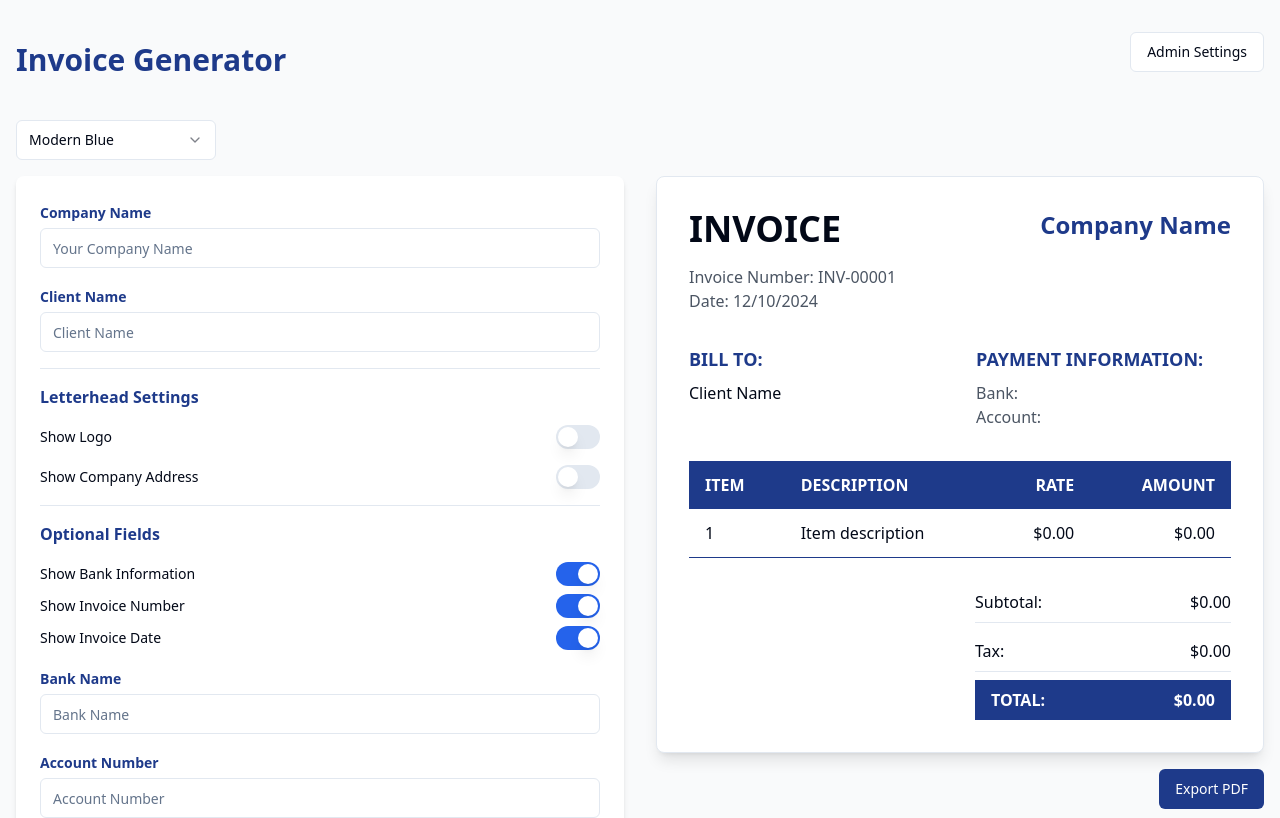
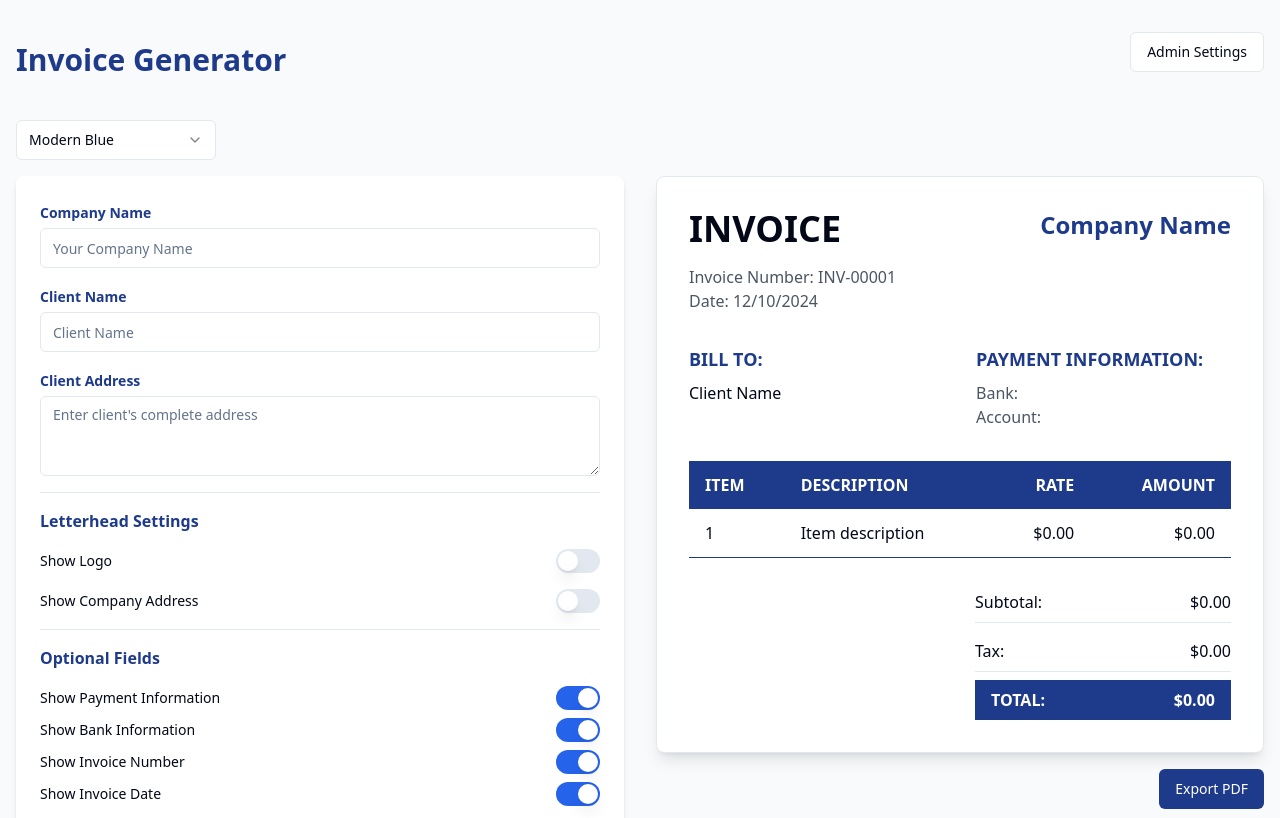
Before and after one commit to lasinsrajx/invoicepixie, a React (Vite) app: page / in a window 1280 px wide. Shown: the top 818 px of the page. Built offline with nearby package versions, Linux system fonts and the light colour scheme.

Commit message:
Add billing address and payment info toggle
Implement functionality to add a billing address option and a toggle button for showing and hiding payment information. Ensure that admin settings are saved permanently.
[skip gpt_engineer]

```diff
--- a/src/components/AdminSettings.tsx
+++ b/src/components/AdminSettings.tsx
@@ -15,11 +15,12 @@ export const AdminSettings = () => {
   const [accountNumber, setAccountNumber] = useState("XXXX-XXXX-XXXX");
 
   useEffect(() => {
-    const savedHeaderScript = localStorage.getItem("headerScript") || "";
-    const savedTopAdCode = localStorage.getItem("topAdCode") || "";
-    const savedBottomAdCode = localStorage.getItem("bottomAdCode") || "";
-    const savedBankName = localStorage.getItem("bankName") || "First National Bank";
-    const savedAccountNumber = localStorage.getItem("accountNumber") || "XXXX-XXXX-XXXX";
+    // Load settings from localStorage
+    const savedHeaderScript = localStorage.getItem("adminHeaderScript") || "";
+    const savedTopAdCode = localStorage.getItem("adminTopAdCode") || "";
+    const savedBottomAdCode = localStorage.getItem("adminBottomAdCode") || "";
+    const savedBankName = localStorage.getItem("adminBankName") || "First National Bank";
+    const savedAccountNumber = localStorage.getItem("adminAccountNumber") || "XXXX-XXXX-XXXX";
 
     setHeaderScript(savedHeaderScript);
     setTopAdCode(savedTopAdCode);
@@ -29,15 +30,16 @@ export const AdminSettings = () => {
   }, []);
 
   const saveSettings = () => {
-    localStorage.setItem("headerScript", headerScript);
-    localStorage.setItem("topAdCode", topAdCode);
-    localStorage.setItem("bottomAdCode", bottomAdCode);
-    localStorage.setItem("bankName", bankName);
-    localStorage.setItem("accountNumber", accountNumber);
+    // Save settings to localStorage with admin prefix to avoid conflicts
+    localStorage.setItem("adminHeaderScript", headerScript);
+    localStorage.setItem("adminTopAdCode", topAdCode);
+    localStorage.setItem("adminBottomAdCode", bottomAdCode);
+    localStorage.setItem("adminBankName", bankName);
+    localStorage.setItem("adminAccountNumber", accountNumber);
 
     toast({
-      title: "Settings saved",
-      description: "Your changes have been saved successfully",
+      title: "Settings saved permanently",
+      description: "Your settings have been saved and will persist across sessions",
     });
   };
 
--- a/src/components/InvoiceForm.tsx
+++ b/src/components/InvoiceForm.tsx
@@ -6,11 +6,13 @@ import { Switch } from "@/components/ui/switch";
 import { useToast } from "@/hooks/use-toast";
 import { LineItem } from "@/types/invoice";
 import { LetterheadSettings } from "./LetterheadSettings";
+import { Textarea } from "@/components/ui/textarea";
 
 export const InvoiceForm = ({ onUpdateInvoice }: { onUpdateInvoice: (data: any) => void }) => {
   const { toast } = useToast();
   const [companyName, setCompanyName] = useState("");
   const [clientName, setClientName] = useState("");
+  const [clientAddress, setClientAddress] = useState("");
   const [bankName, setBankName] = useState("");
   const [accountNumber, setAccountNumber] = useState("");
   const [invoiceNumber, setInvoiceNumber] = useState("");
@@ -28,6 +30,7 @@ export const InvoiceForm = ({ onUpdateInvoice }: { onUpdateInvoice: (data: any)
     bankInfo: true,
     invoiceNumber: true,
     invoiceDate: true,
+    paymentInfo: true,
   });
 
   useEffect(() => {
@@ -36,6 +39,7 @@ export const InvoiceForm = ({ onUpdateInvoice }: { onUpdateInvoice: (data: any)
       const parsed = JSON.parse(savedData);
       setCompanyName(parsed.companyName || "");
       setClientName(parsed.clientName || "");
+      setClientAddress(parsed.clientAddress || "");
       setBankName(parsed.bankName || "");
       setAccountNumber(parsed.accountNumber || "");
       setInvoiceNumber(parsed.invoiceNumber || "");
@@ -51,6 +55,7 @@ export const InvoiceForm = ({ onUpdateInvoice }: { onUpdateInvoice: (data: any)
         bankInfo: true,
         invoiceNumber: true,
         invoiceDate: true,
+        paymentInfo: true,
       });
     }
   }, []);
@@ -59,6 +64,7 @@ export const InvoiceForm = ({ onUpdateInvoice }: { onUpdateInvoice: (data: any)
     const data = {
       companyName,
       clientName,
+      clientAddress,
       bankName,
       accountNumber,
       invoiceNumber,
@@ -72,6 +78,7 @@ export const InvoiceForm = ({ onUpdateInvoice }: { onUpdateInvoice: (data: any)
   }, [
     companyName,
     clientName,
+    clientAddress,
     bankName,
     accountNumber,
     invoiceNumber,
@@ -139,6 +146,19 @@ export const InvoiceForm = ({ onUpdateInvoice }: { onUpdateInvoice: (data: any)
           />
         </div>
 
+        <div>
+          <Label htmlFor="clientAddress" className="text-[#1e3a8a] font-semibold">
+            Client Address
+          </Label>
+          <Textarea
+            id="clientAddress"
+            value={clientAddress}
+            onChange={(e) => setClientAddress(e.target.value)}
+            placeholder="Enter client's complete address"
+            className="mt-1"
+          />
+        </div>
+
         <div className="space-y-4 border-t pt-4">
           <h3 className="font-semibold text-[#1e3a8a]">Letterhead Settings</h3>
           <LetterheadSettings letterhead={letterhead} onUpdate={updateLetterhead} />
@@ -147,6 +167,16 @@ export const InvoiceForm = ({ onUpdateInvoice }: { onUpdateInvoice: (data: any)
         <div className="space-y-4 border-t pt-4">
           <h3 className="font-semibold text-[#1e3a8a]">Optional Fields</h3>
           <div className="space-y-2">
+            <div className="flex items-center justify-between">
+              <Label htmlFor="showPaymentInfo">Show Payment Information</Label>
+              <Switch
+                id="showPaymentInfo"
+                checked={showFields.paymentInfo}
+                onCheckedChange={(checked) =>
+                  setShowFields((prev) => ({ ...prev, paymentInfo: checked }))
+                }
+              />
+            </div>
             <div className="flex items-center justify-between">
               <Label htmlFor="showBankInfo">Show Bank Information</Label>
               <Switch
@@ -180,7 +210,7 @@ export const InvoiceForm = ({ onUpdateInvoice }: { onUpdateInvoice: (data: any)
           </div>
         </div>
 
-        {showFields.bankInfo && (
+        {showFields.paymentInfo && showFields.bankInfo && (
           <>
             <div>
               <Label htmlFor="bankName" className="text-[#1e3a8a] font-semibold">
--- a/src/components/InvoicePreview.tsx
+++ b/src/components/InvoicePreview.tsx
@@ -5,6 +5,7 @@ import { LineItem } from "@/types/invoice";
 interface InvoicePreviewProps {
   companyName: string;
   clientName: string;
+  clientAddress: string;
   bankName: string;
   accountNumber: string;
   invoiceNumber: string;
@@ -17,11 +18,18 @@ interface InvoicePreviewProps {
     showLogo: boolean;
     showAddress: boolean;
   };
+  showFields?: {
+    bankInfo: boolean;
+    invoiceNumber: boolean;
+    invoiceDate: boolean;
+    paymentInfo: boolean;
+  };
 }
 
 export const InvoicePreview = ({
   companyName,
   clientName,
+  clientAddress,
   bankName,
   accountNumber,
   invoiceNumber,
@@ -33,6 +41,12 @@ export const InvoicePreview = ({
     companyAddress: "",
     showLogo: false,
     showAddress: false
+  },
+  showFields = {
+    bankInfo: true,
+    invoiceNumber: true,
+    invoiceDate: true,
+    paymentInfo: true
   }
 }: InvoicePreviewProps) => {
   const calculateSubtotal = () => {
@@ -96,8 +110,12 @@ export const InvoicePreview = ({
         <div className="flex justify-between items-start">
           <div>
             <h1 className="text-4xl font-bold mb-4">INVOICE</h1>
+            {showFields.invoiceNumber && (
               <p className="text-gray-600">Invoice Number: {invoiceNumber || 'INV-00001'}</p>
+            )}
+            {showFields.invoiceDate && (
               <p className="text-gray-600">Date: {invoiceDate || new Date().toLocaleDateString()}</p>
+            )}
           </div>
           <div className="text-right">
             <h2 className={`text-2xl font-bold ${styles.accentColor}`}>{companyName || "Company Name"}</h2>
@@ -111,12 +129,15 @@ export const InvoicePreview = ({
           <div>
             <h3 className={`text-lg font-semibold mb-2 ${styles.accentColor}`}>BILL TO:</h3>
             <p className="font-medium">{clientName || "Client Name"}</p>
+            <p className="text-gray-600 whitespace-pre-line">{clientAddress}</p>
           </div>
+          {showFields.paymentInfo && showFields.bankInfo && (
             <div>
               <h3 className={`text-lg font-semibold mb-2 ${styles.accentColor}`}>PAYMENT INFORMATION:</h3>
               <p className="text-gray-600">Bank: {bankName}</p>
               <p className="text-gray-600">Account: {accountNumber}</p>
             </div>
+          )}
         </div>
 
         <div className="mt-8">
```
Lines whose indentation alone changed are shown as unchanged.
